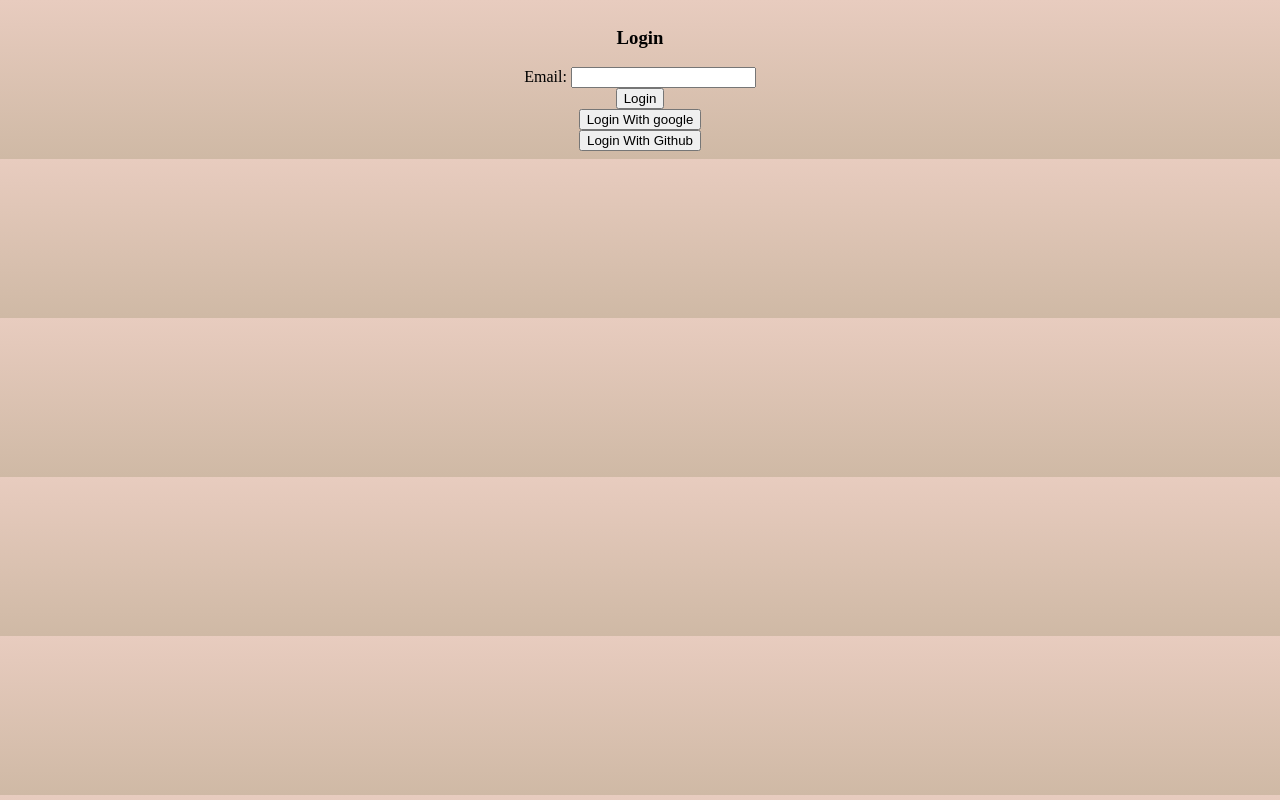
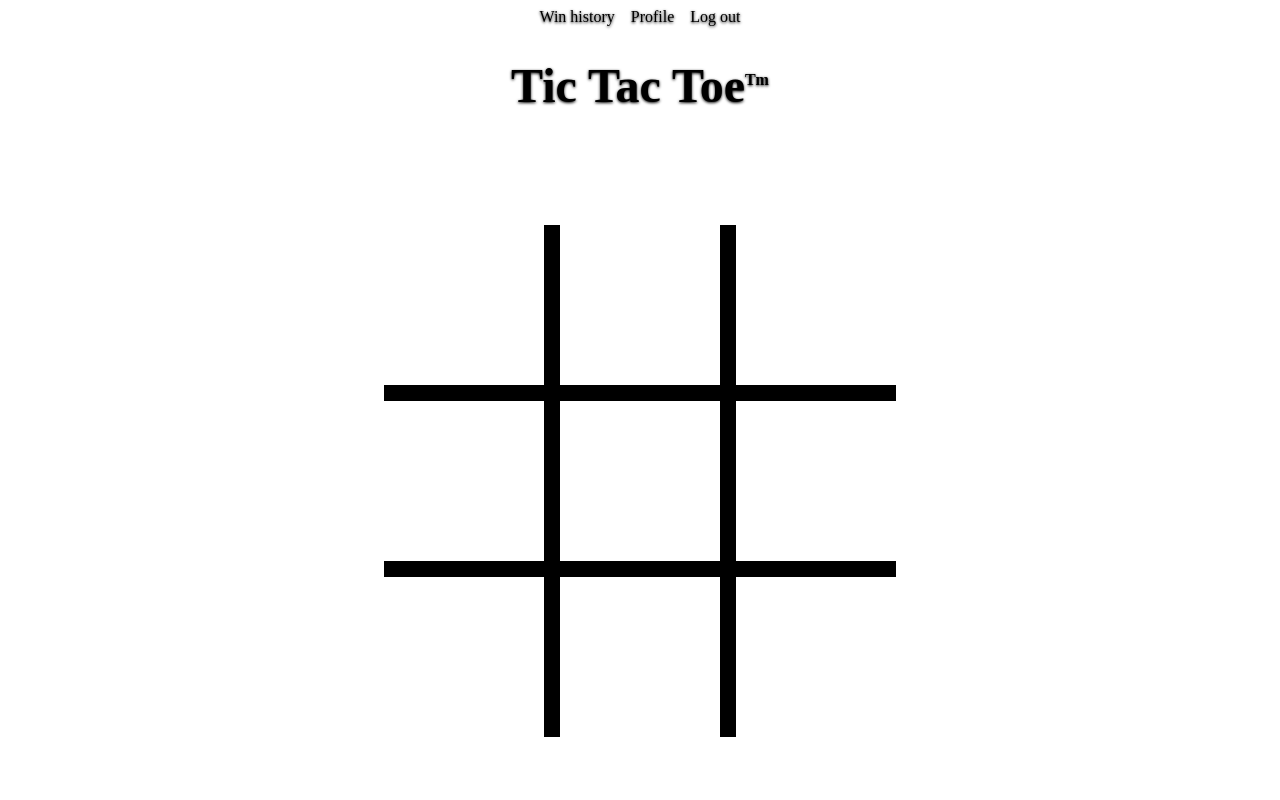
Before and after one commit to Tlholo-Koma/Crosses, a website: page resource/pages/game.html in a window 1280 px wide. Drawn offline with Linux system fonts and the light colour scheme; files that its build step writes are made by us from their sources.

Commit message:
Idk but I added better styling and buttons look better

```diff
--- a/resource/pages/game.html
+++ b/resource/pages/game.html
@@ -1,33 +1,40 @@
 <!doctype html>
-<html>
+<html lang="en">
     <head>
-        <title>Our Funky HTML Page</title>
-        <meta name="description" content="Our first page">
-        <meta name="keywords" content="html tutorial template">
-        <link rel="stylesheet" href="login.css">
-        <script src="./jwtExpire.js" defer ></script>
-        <script src="./jwtRedirect.js" defer></script>
-        <script src="./login.js" defer></script>
+        <title>tic tac toe</title>
+        <meta name="description" content="tic tac toe">
+        <meta name="keywords" content="game tic tac toe">
+        <link rel="stylesheet" href="../styles/game.css">
+        <link rel="stylesheet" href="../styles/main.css">
     </head>
-    <body class="background">
-        <article class="container">
-            <section>
-                <h1>Login</h1>
-            </section>
-                <section>
-                    <label for="username">Email:</label>
-                    <input type="text" id="username" name="username" required>
-                </section>
-                <section>
-                    <button id = "loginButton">Login</button>
-                </section>
-                <section>
-                    <button id = "googleLoginButton">Login With google</button>
-                </section>
-                <section>
-                    <button id = "githubLoginButton">Login With Github</button>
-                </section>
-
-        </article>
+    <body>
+        <header>
+            <nav>
+                <a href="#">Win history</a>
+                <a href="#">Profile</a>
+                <a href ="#">Log out</a>
+            </nav>
+            <h1>Tic Tac Toe<sup>Tm</sup></h1>
+        </header>
+        <main>
+            <button id="top-left">
+            </button>
+            <button id="top-middle">
+            </button>
+            <button id="top-right">
+            </button>
+            <button id="middle-left">
+            </button>
+            <button id="center">
+            </button>
+            <button id="middle-right">
+            </button>
+            <button id="bottom-left">
+            </button>
+            <button id="bottom-middle">
+            </button>
+            <button id="bottom-right">
+            </button>
+        </main>
     </body>
 </html>
--- /dev/null
+++ b/resource/styles/game.css
@@ -0,0 +1,63 @@
+@import url("./main.css");
+
+html,
+body{
+  height: 100vh;
+  display: flex;
+  flex-direction: column;
+  align-items: center;
+  gap: 1rem;
+  font-family: var(--main-font);
+  text-shadow: 0 1px 3px #000;
+}
+header{
+  display: flex;
+  flex-direction: column;
+  align-items: center;
+  justify-content: center;
+  width: 100vw;
+}
+main{
+  display: grid;
+  gap:1rem;
+  grid-template-columns: repeat(3, 1fr);
+  align-self: center;
+  justify-self: center;
+  background-color: black;
+}
+
+sup{
+  border-radius: 50%;
+  font-size: 1rem;
+}
+
+nav{
+  display: flex;
+  gap: 1rem;
+}
+
+a{
+  color: #000;
+  text-decoration: none;
+}
+
+h1{
+  font-size: 3rem;
+  padding-bottom: 4rem;
+}
+
+nav{
+  justify-self: flex-end;
+}
+
+button{
+  width: 10rem;
+  height: 10rem;
+  background-color: white;
+  border: none;
+}
+
+button:hover{
+  cursor: pointer;
+  background-color: gray;
+}
--- /dev/null
+++ b/resource/styles/main.css
@@ -0,0 +1,3 @@
+:root{
+  --main-font: "Times New Roman", Times, serif;
+}
```
